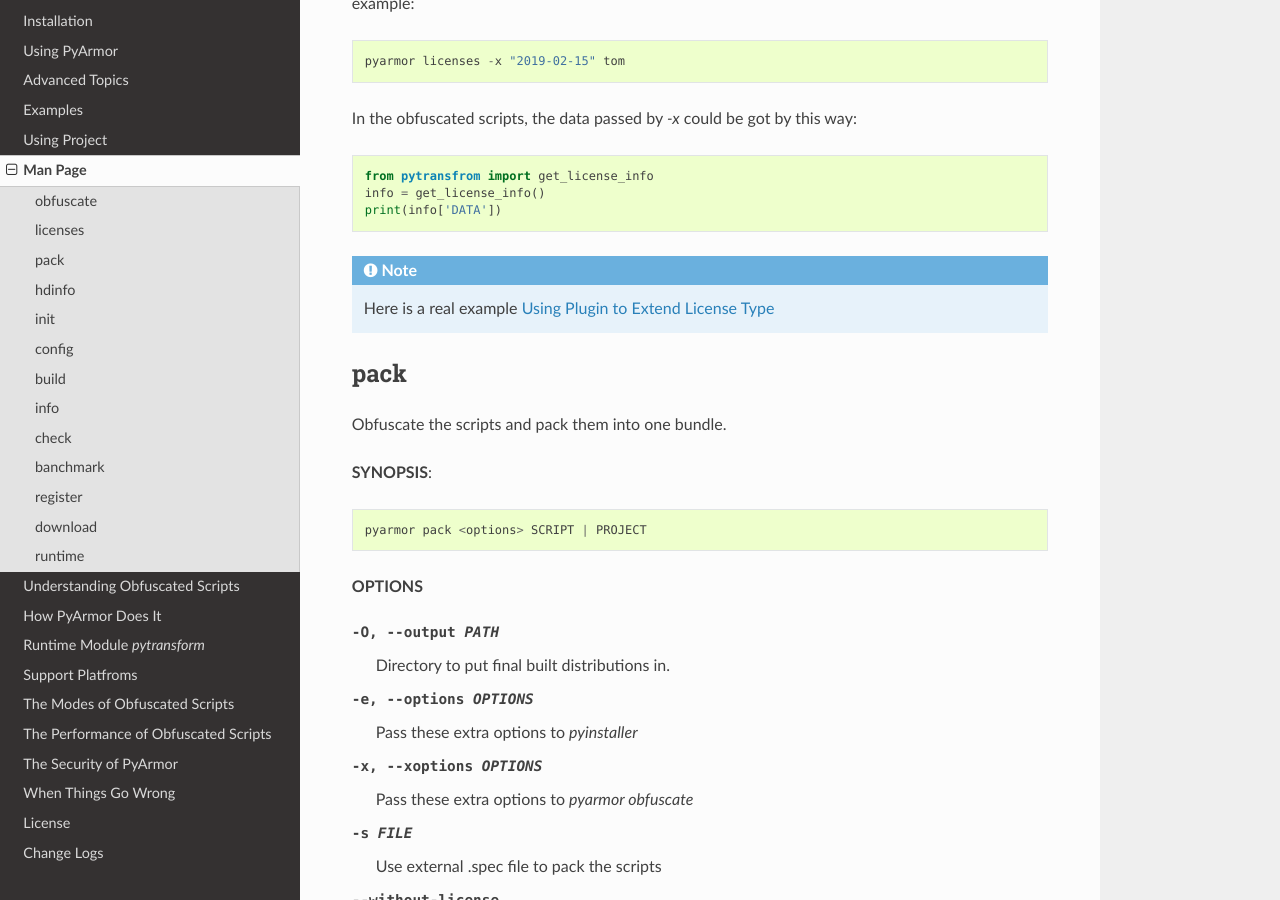
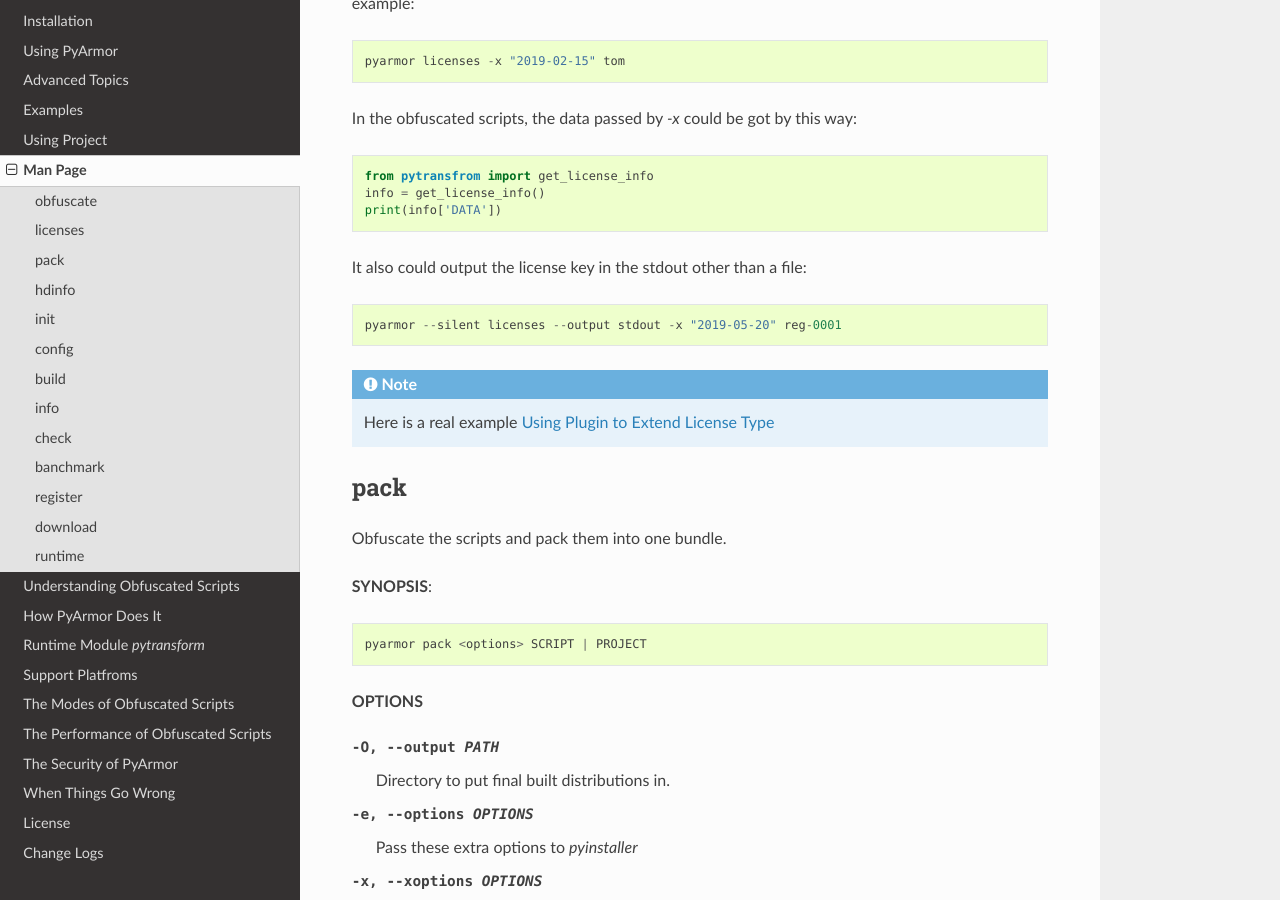
Before and after one commit to dashingsoft/pyarmor, a Sphinx documentation site: the page built from docs/man.rst, in a window 1280 px wide and 900 px high, scrolled down 7929 px. Built offline with Sphinx 7.4.7 and the Read the Docs theme 2.0.0, drawn with Linux system fonts in a browser that asks for light colours; some of the changed text lies outside the part shown.

Commit message:
Doc output license to stdout

```diff
--- a/docs/change-logs.rst
+++ b/docs/change-logs.rst
@@ -27,6 +27,8 @@
 * Add new option `--bootstrap` in the command `obfuscate`
 * The options `--package-runtime` doesn't support `2` and `3`, use
   `--bootstrap=2` or `--bootstrap=3` instead
+* In command `licenses` support output generated license to stdout by
+  `--output stdout`
 
 5.8.9
 -----
--- a/docs/man.rst
+++ b/docs/man.rst
@@ -265,7 +265,7 @@
 
 **OPTIONS**
 
--O, --output OUTPUT         Output path
+-O, --output OUTPUT         Output path, `stdout` is supported
 -e, --expired YYYY-MM-DD    Expired date for this license
 -d, --bind-disk SN          Bind license to serial number of harddisk
 -4, --bind-ipv4 IPV4        Bind license to ipv4 addr
@@ -310,6 +310,10 @@
     from pytransfrom import get_license_info
     info = get_license_info()
     print(info['DATA'])
+
+It also could output the license key in the stdout other than a file::
+
+    pyarmor --silent licenses --output stdout -x "2019-05-20" reg-0001
 
 .. note::
 
```
Also changed, not shown: 1 other file.
